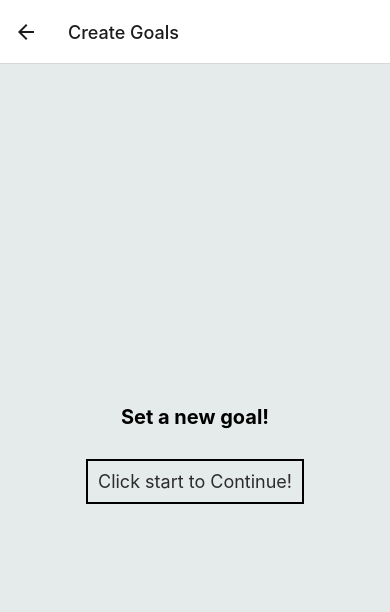
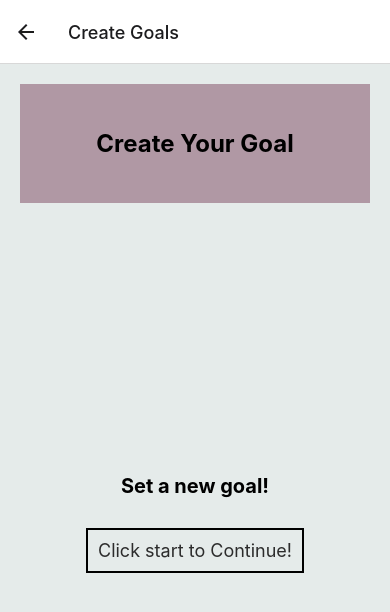
Before and after one commit to illianardz/FinancialTracker, a React Native app in the folder ExpoApp/: screen /CreateGoal in a window 390 px wide. Shown: the top 612 px of the page. Built offline with nearby package versions, Linux system fonts and the light colour scheme.

Commit message:
added header to creatGoal

```diff
--- a/ExpoApp/createGoal.js
+++ b/ExpoApp/createGoal.js
@@ -91,6 +91,8 @@ export default function CreateGoal() {
 
   return (
     <ScrollView contentContainerStyle={styles.container}>
+      <Text style={styles.header}>Create Your Goal</Text>
+
       {surveyComplete ? (
         // Display summary if the survey is complete
         <View style={styles.summary}>
@@ -184,6 +186,14 @@ export default function CreateGoal() {
 
 // Define styles for components
 const styles = StyleSheet.create({
+  header: {
+    fontSize: 24,
+    fontWeight: 'bold',
+    marginBottom: 20,
+    textAlign: 'center',
+    backgroundColor: '#B098A4',
+    padding: 45,
+  },
   answers:{
     fontSize: 18,
     textAlign: 'center'
```
